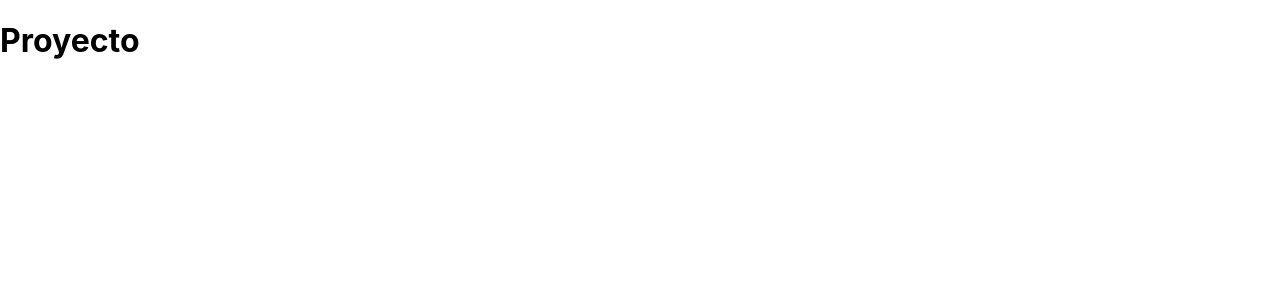
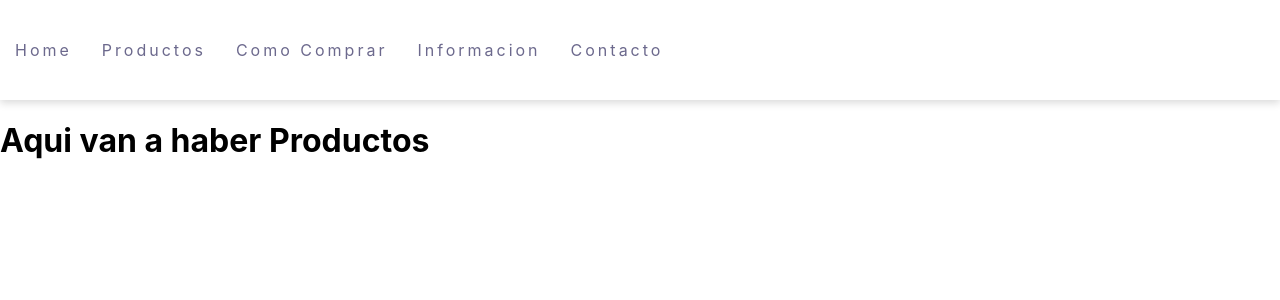
Before and after one commit to Dezegarrido/PreEntrega1-Garrido, a React (Create React App) app in the folder proyecto/: page / in a window 1280 px wide. Shown: the top 300 px of the page. Built offline with nearby package versions, Linux system fonts and the light colour scheme.

Commit message:
Agrego Navbar

```diff
--- a/proyecto/src/App.js
+++ b/proyecto/src/App.js
@@ -2,11 +2,17 @@ import logo from './logo.svg';
 import './App.css';
 import NavBar from './Components/NavBar';
 import CartWidget from './Components/CartWidget';
+import styles from './App.module.css'
 
 function App() {
   return (
     <>
-      <h1>Proyecto</h1>
+      <header>
+        <nav className = {styles.navbar}>
+        <NavBar/>
+        </nav>
+      </header>
+      <h1>Aqui van a haber Productos</h1>
     </>
   );
 }
--- /dev/null
+++ b/proyecto/src/App.module.css
@@ -0,0 +1,14 @@
+a{
+    color: #6C698D;
+    text-decoration: none;
+    letter-spacing: 3px;
+    margin: 15px;
+}
+.navbar{
+    padding: 0;
+    box-shadow: 0px 3px 8px rgba(0, 0, 0, 15%);
+    width: 100vw;
+    height: 100px;
+    display: flex;
+    align-items: center;
+}
--- a/proyecto/src/Components/NavBar.js
+++ b/proyecto/src/Components/NavBar.js
@@ -5,7 +5,11 @@ function NavBar(){
 
     return(
         <>
-
+            <a href=''>Home</a>
+            <a href=''>Productos</a>
+            <a href=''>Como Comprar</a>
+            <a href=''>Informacion</a>
+            <a href=''>Contacto</a>
         </>
     )
 }
```
